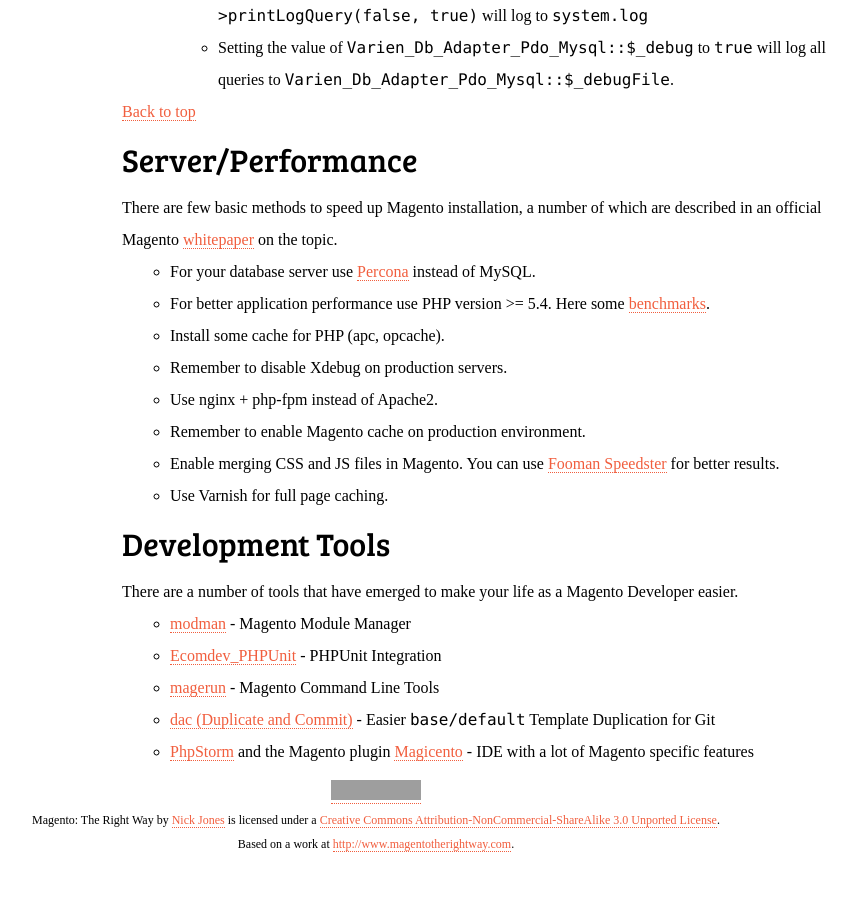
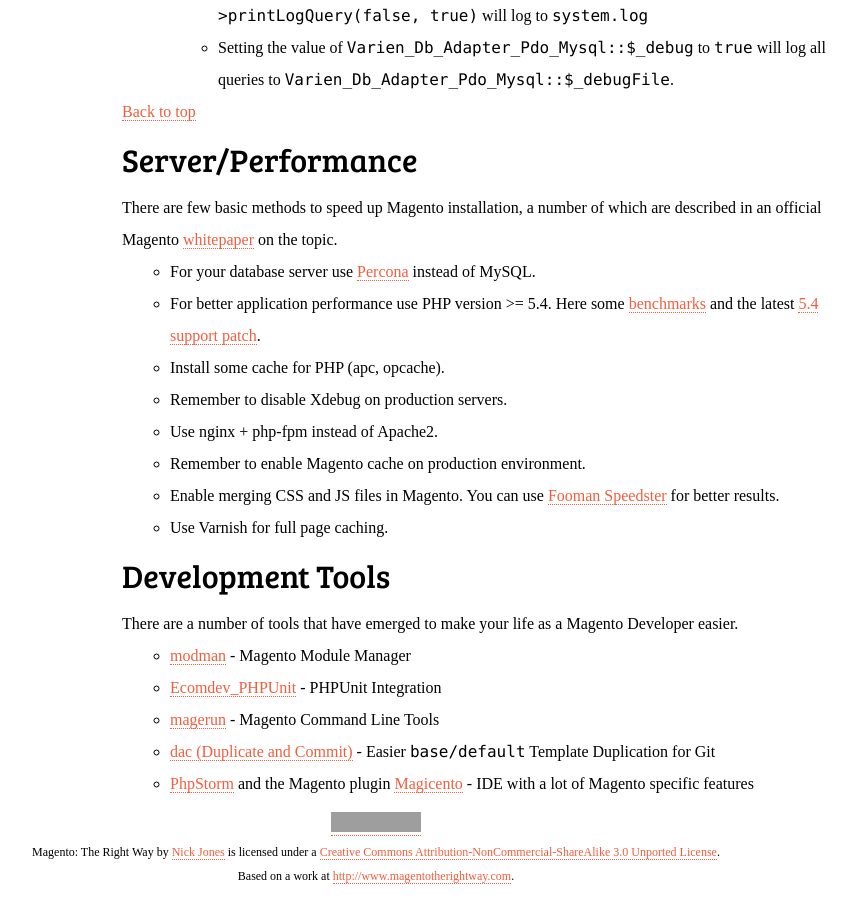
Before and after one commit to punkstar/magentotherightway.com, a Jekyll site: the page built from index.html, in a window 1280 px wide and 900 px high, scrolled down 3328 px. Shown: the whole window, without its empty margins (264-1120 px from the left). Built offline with Jekyll 4.4.1, drawn with Linux system fonts in a browser that asks for light colours; some web fonts are replaced; Markdown is read by kramdown in place of the engine named in the settings; before the commit the page ends 4196 px from its top, so only the background shows below that; grey boxes are pictures that could not be loaded.

Commit message:
Add a link to 5.4 patch

```diff
--- a/_posts/05-01-01-ServerPerformance.md
+++ b/_posts/05-01-01-ServerPerformance.md
@@ -6,7 +6,7 @@
 There are few basic methods to speed up Magento installation, a number of which are described in an official Magento [whitepaper](http://www.slideshare.net/quartsoft/optimizing-magento-for-peak-performance?ref=http://quartsoft.com/blog/201211/improving-performance-of-magento-store) on the topic.
 
 * For your database server use [Percona](http://www.percona.com/software/percona-server) instead of MySQL.
-* For better application performance use PHP version >= 5.4. Here some [benchmarks](http://www.eschrade.com/page/magento-performance-on-php-5-3-5-4-and-5-5rc3/).
+* For better application performance use PHP version >= 5.4. Here some [benchmarks](http://www.eschrade.com/page/magento-performance-on-php-5-3-5-4-and-5-5rc3/) and the latest [5.4 support patch](http://magento.com/blog/magento-news/magento-now-supports-php-54).
 * Install some cache for PHP (apc, opcache).
 * Remember to disable Xdebug on production servers.
 * Use nginx + php-fpm instead of Apache2.
```
